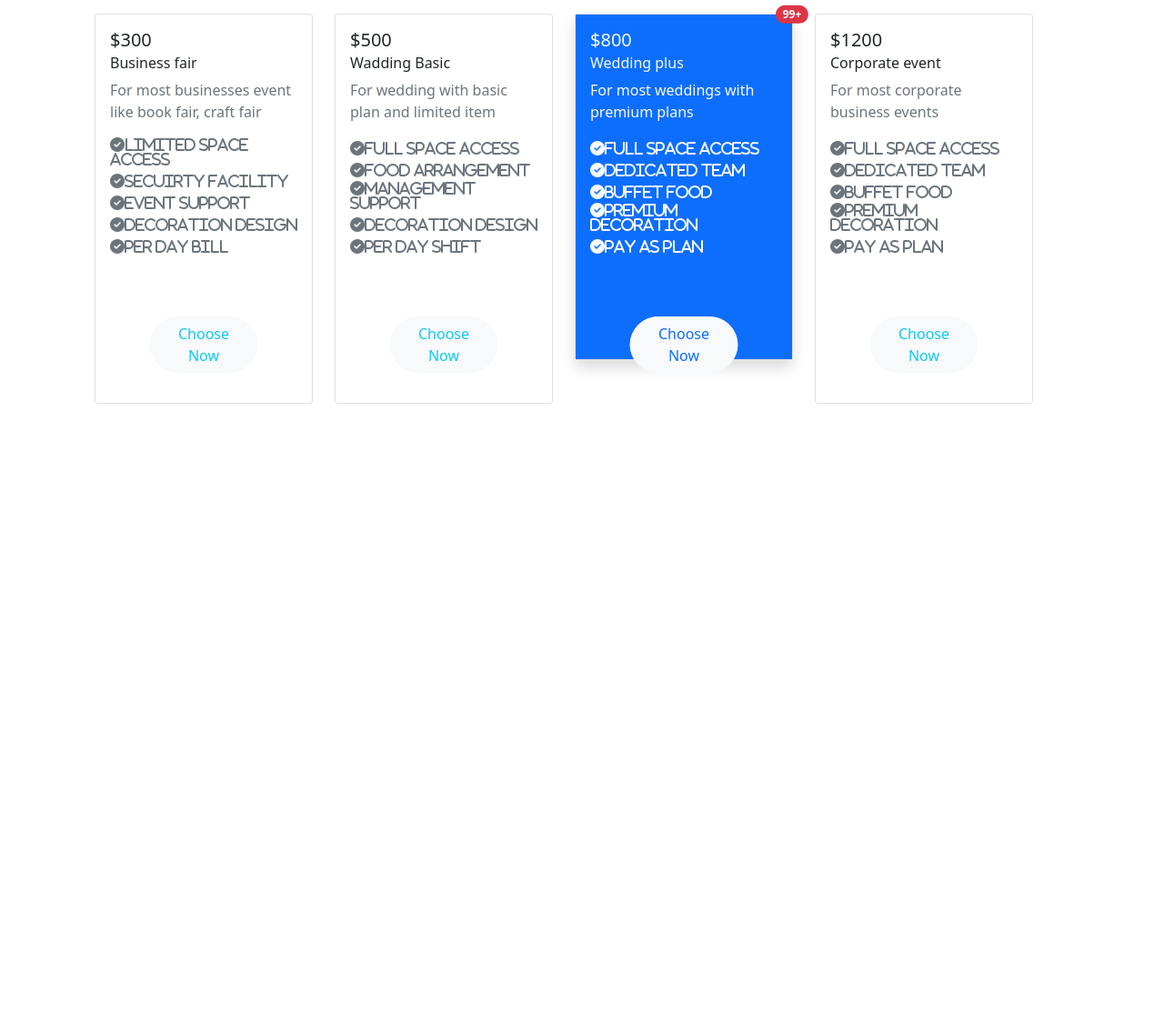
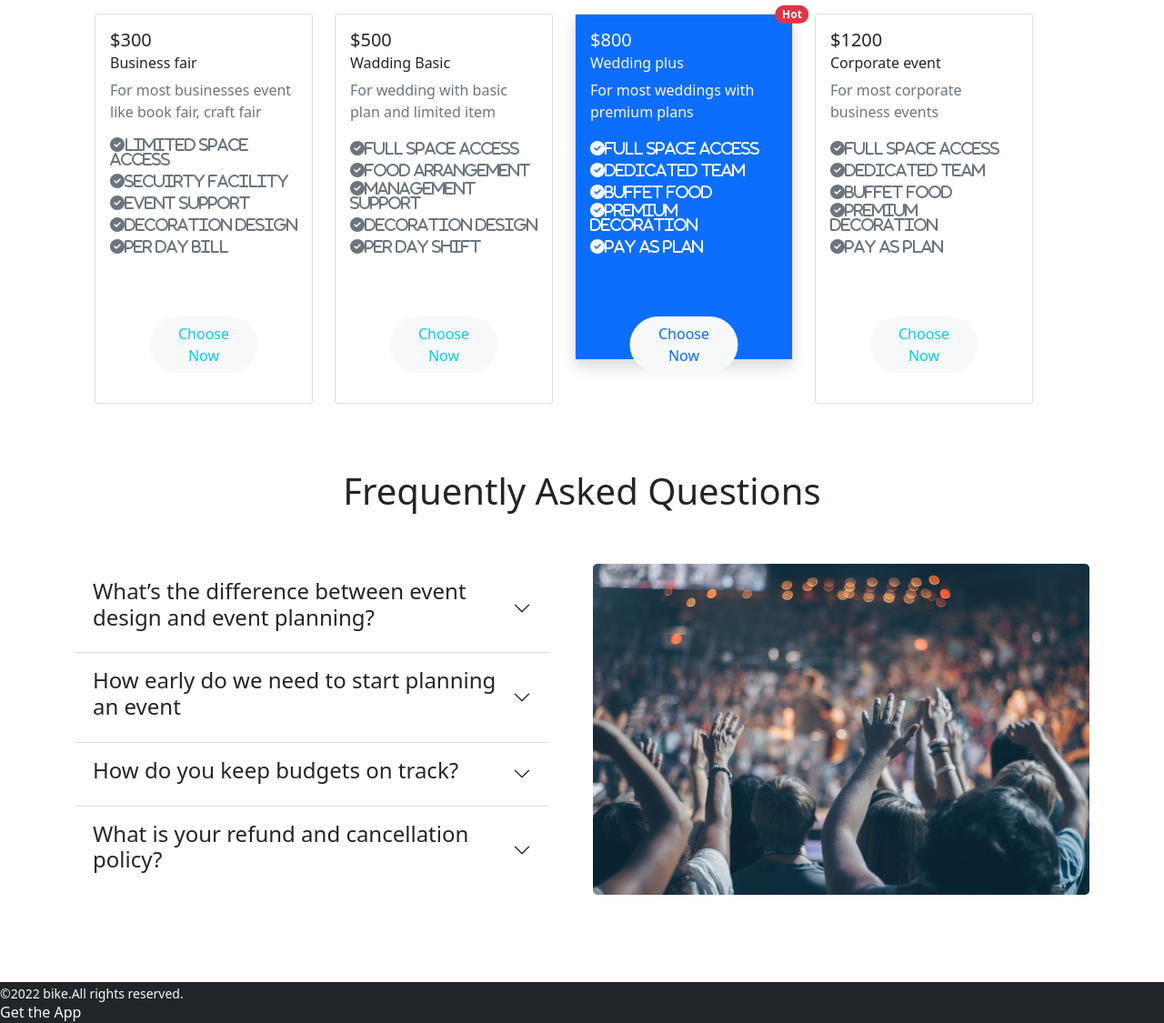
Before and after one commit to saminakter8/assignment-3rd, a plain HTML site: page index.html in a window 1280 px wide. Shown: the part 638-1763 px from the top of the page at 91% size. Before the commit the page ends 1082 px from the top, so only its background shows below. Drawn offline with nearby package versions, Linux system fonts and the light colour scheme.

Commit message:
assignment

```diff
--- a/index.html
+++ b/index.html
@@ -106,6 +106,7 @@
     <section class="container d-flex me-5">
 
       <br>
+
       <div class="card me-4" style="width: 15rem;">
         <div class="card-body">
           <h5 class="card-title">$300</h5>
@@ -156,7 +157,7 @@
       <br>
       <div class="card me-4 shadow  mb-5 bg-body rounded" style="width: 15rem;">
         <span class="position-absolute top-0 start-100 translate-middle badge rounded-pill bg-danger">
-          99+
+          Hot
           <span class="visually-hidden">unread messages</span>
         </span>
         <div class="card-body bg-primary text-light">
@@ -205,11 +206,84 @@
 
         </div>
       </div>
+      </section>
+      <br>
+      <br>
+      <br>
+      <h1 style="text-align:center;">Frequently Asked Questions</h1>
+      <br>
+      <br>
+      <section class="container d-flex">
+        <div class="accordion accordion-flush me-5" id="accordionFlushExample">
+          <div class="accordion-item">
+            <h2 class="accordion-header" id="flush-headingOne">
+              <button class="accordion-button collapsed" type="button" data-bs-toggle="collapse" data-bs-target="#flush-collapseOne" aria-expanded="false" aria-controls="flush-collapseOne">
+                <h4>What’s the difference between event design and
+                event planning?</h4>
+              </button>
+            </h2>
+            <div id="flush-collapseOne" class="accordion-collapse collapse" aria-labelledby="flush-headingOne" data-bs-parent="#accordionFlushExample">
+              <div class="accordion-body text-muted">Event design and event planning work hand in hand to deliver a
+                successful event.Events by Knight offer tailor made events. This
+                means we incorporate both event design and event planning to
+                create that perfect event</div>
+            </div>
+          </div>
+          <div class="accordion-item">
+            <h2 class="accordion-header" id="flush-headingTwo">
+              <button class="accordion-button collapsed" type="button" data-bs-toggle="collapse" data-bs-target="#flush-collapseTwo" aria-expanded="false" aria-controls="flush-collapseTwo">
+                <h4>How early do we need to start planning an event</h4>
+              </button>
+            </h2>
+            <div id="flush-collapseTwo" class="accordion-collapse collapse" aria-labelledby="flush-headingTwo" data-bs-parent="#accordionFlushExample">
+              <div class="accordion-body text-muted">Planning an event can take from weeks to months, it really depends on the size and the details that the event involves. Having enough time allows you to comfortably cover different areas and prepare yourself for potential scenarios that might happen so you can consider various options prior the date. You always need more time than you think!</div>
+            </div>
+          </div>
+          <div class="accordion-item">
+            <h2 class="accordion-header" id="flush-headingThree">
+              <button class="accordion-button collapsed" type="button" data-bs-toggle="collapse" data-bs-target="#flush-collapseThree" aria-expanded="false" aria-controls="flush-collapseThree">
+                <h4>How do you keep budgets on track?</h4>
+              </button>
+            </h2>
+            <div id="flush-collapseThree" class="accordion-collapse collapse" aria-labelledby="flush-headingThree" data-bs-parent="#accordionFlushExample">
+              <div class="accordion-body text-muted">Tracking your expenses is one of the key factors in making your budget work for you. If you do not know how much you have spent each month, you cannot tell when you have overspent.</div>
+            </div>
+
+          </div>
+          <div class="accordion-item">
+            <h2 class="accordion-header" id="flush-headingThree">
+              <button class="accordion-button collapsed" type="button" data-bs-toggle="collapse" data-bs-target="#flush-collapseThree" aria-expanded="false" aria-controls="flush-collapseThree">
+                <h4>What is your refund and cancellation policy?</h4>
+              </button>
+            </h2>
+            <div id="flush-collapseThree" class="accordion-collapse collapse" aria-labelledby="flush-headingThree" data-bs-parent="#accordionFlushExample">
+              <div class="accordion-body text-muted">When cancelling a monthly subscription, all future charges associated with future months of your subscription will be cancelled. You may notify us of your intent to cancel at any time; your cancellation will become effective at the end of your current monthly billing period. You will not receive a refund; however your subscription access and/or delivery and accompanying subscriber benefits will continue for the remainder of the current monthly billing period.</div>
+            </div>
+
+          </div>
+        </div>
+
+            <img class="rounded img-fluid " src="people.png" alt="people">
+      </div>
+     </section>
 
 
+  </main>
+  <br>
+  <br>
+  <br>
+  <br>
+  <footer style="height:250px;" class="bg-dark ">
+    <section class="">
+
+      <small class="text-light">&copy;2022 bike.All rights reserved.</small>
+
+        <div>
+        <h6 class="text-light">Get the App</h6>
+        <img src="app.png" alt="google & apple">
+        </div>
+
     </section>
-  </main>
-  <footer>
 
   </footer>
   <script src="https://cdn.jsdelivr.net/npm/bootstrap@5.1.3/dist/js/bootstrap.bundle.min.js" integrity="sha384-ka7Sk0Gln4gmtz2MlQnikT1wXgYsOg+OMhuP+IlRH9sENBO0LRn5q+8nbTov4+1p" crossorigin="anonymous"></script>
```
Also changed, not shown: app.png (added), people.png (added).
